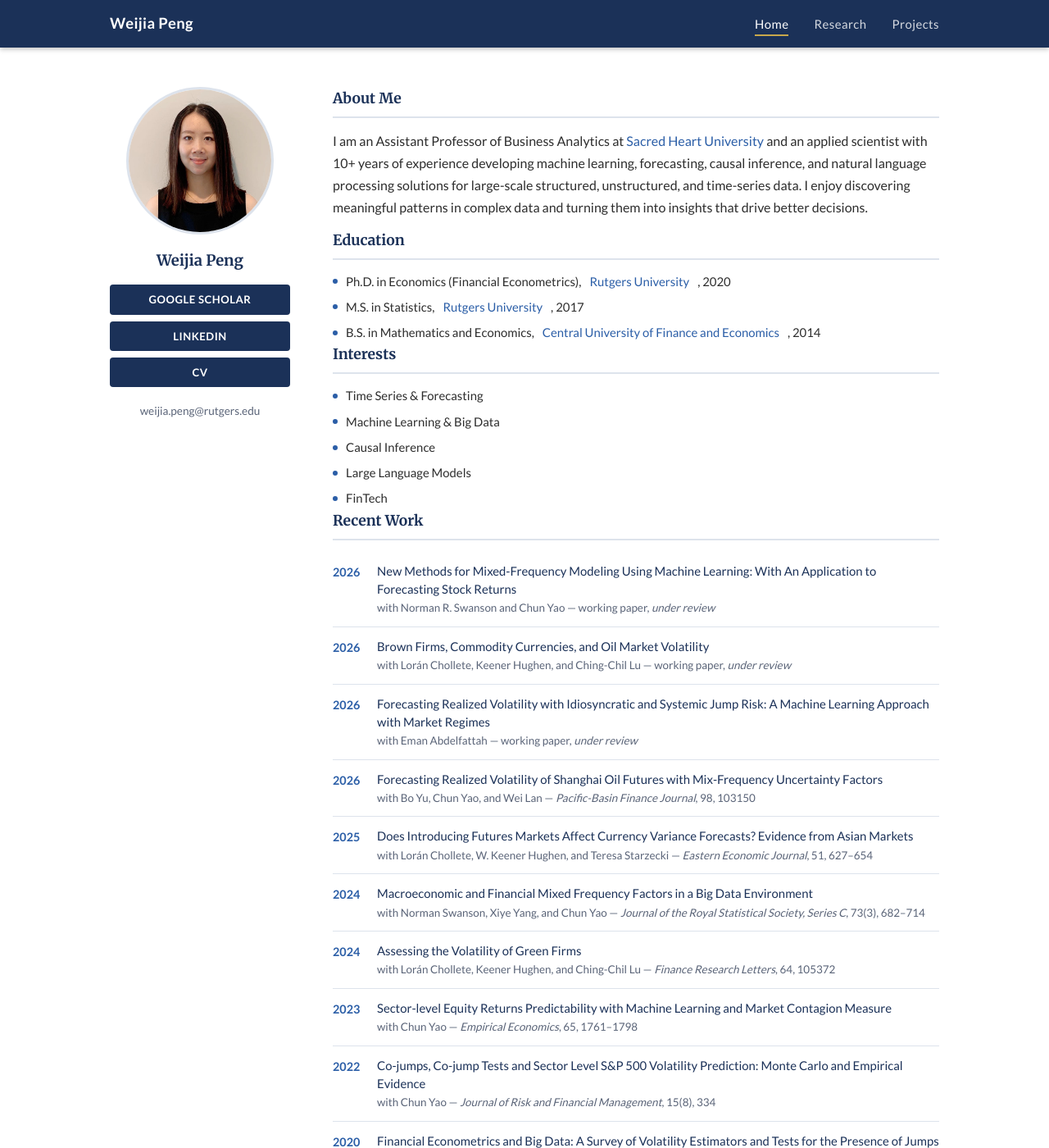
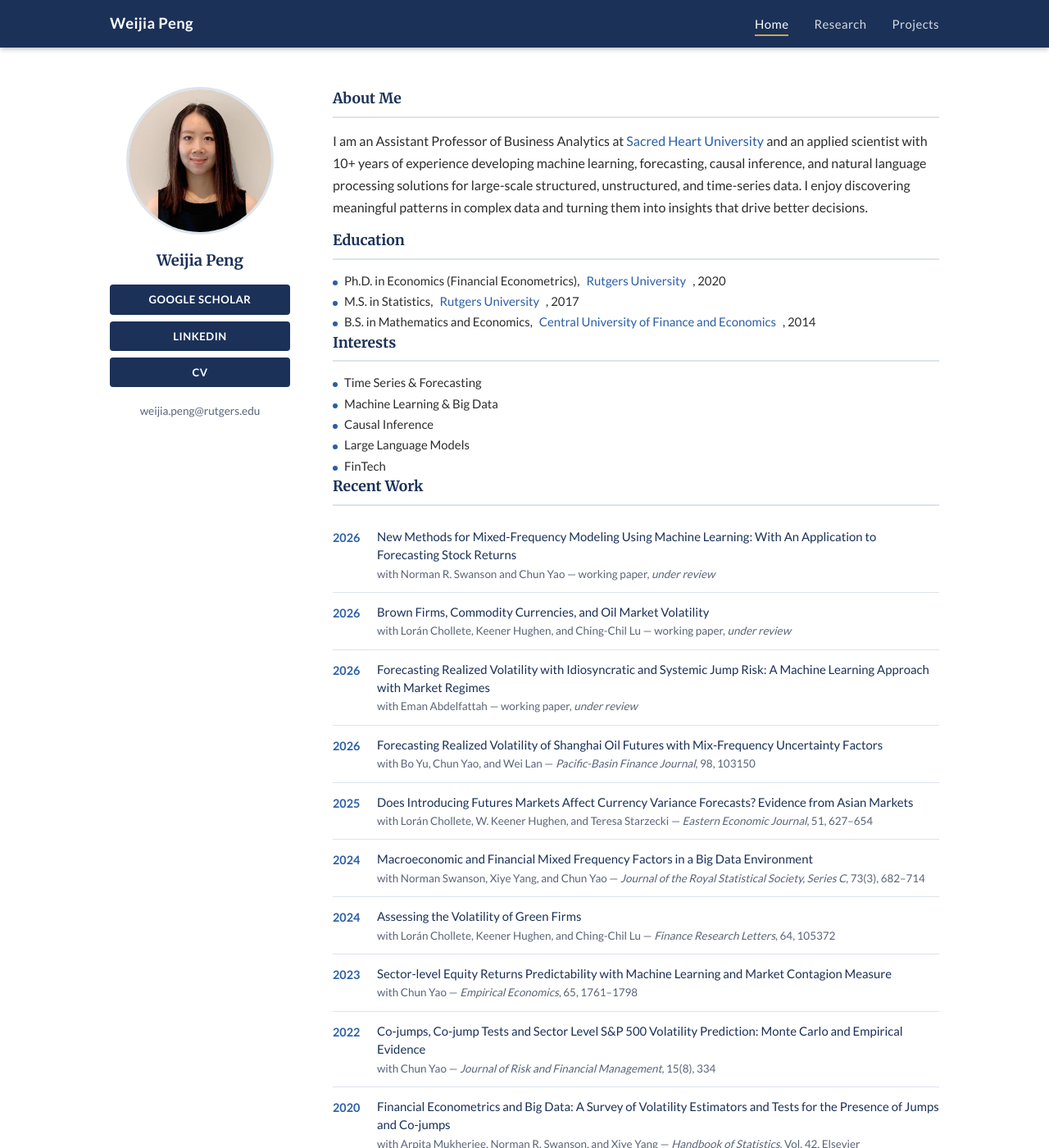
Before and after one commit to weijiap/weijiap.github.io, a Jekyll site: the page built from index.html, in a window 1280 px wide and 1400 px high. Shown: the whole window at 82% size. Built offline with Jekyll 4.4.1, drawn with Linux system fonts in a browser that asks for light colours.

Commit message:
Tighten spacing in education and interests lists
Co-Authored-By: Claude Sonnet 4.6 <noreply@anthropic.com>

```diff
--- a/assets/css/style.css
+++ b/assets/css/style.css
@@ -167,15 +167,16 @@ a:hover { text-decoration: underline; }
   padding: 0;
   display: flex;
   flex-direction: column;
-  gap: 6px;
+  gap: 3px;
 }
 
 .interest-list li {
   display: flex;
-  align-items: center;
-  gap: 10px;
+  align-items: baseline;
+  gap: 8px;
   font-size: .93rem;
   color: var(--text);
+  line-height: 1.5;
 }
 
 .interest-list li::before {
```
